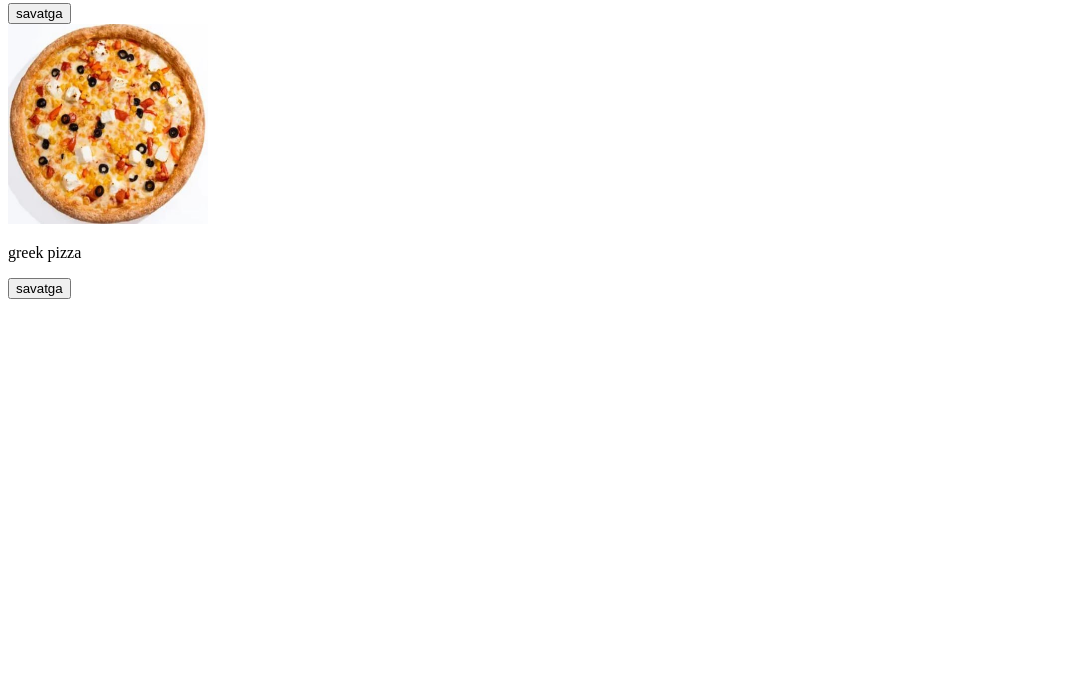
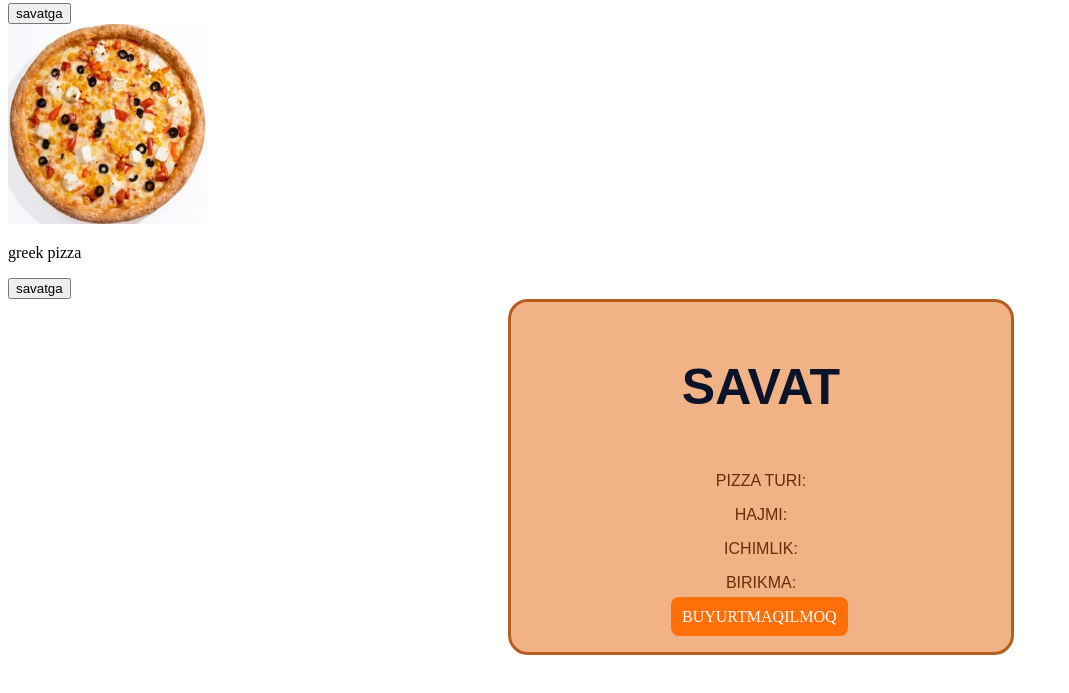
Before and after one commit to SoloMan-cool/demo, a plain HTML site: page index.html in a window 1280 px wide. Shown: the part 1379-2072 px from the top of the page, without its empty margins (0-1069 px from the left). Before the commit the page ends 1686 px from the top, so only its background shows below. Drawn offline with Linux system fonts and the light colour scheme.

Commit message:
savat tayyor

```diff
--- a/index.html
+++ b/index.html
@@ -44,6 +44,15 @@
     </div>
     <!-- saidazim -->
     <!-- abdulaziz -->
+     <div class="savat">
+
+        <p class="savat__text1">SAVAT</p>
+         <p class="savat__text0">PIZZA TURI:</p>
+       <p class="savat__text">HAJMI:</p>
+       <p class="savat__text2">ICHIMLIK:</p>
+       <p class="savat__text3">BIRIKMA:</p>
+       <a class="savat__btn" href="">BUYURTMAQILMOQ</a>
+     </div>
     <!-- abdulaziz -->
     <!-- komoliddin -->
      <main>
--- a/style.css
+++ b/style.css
@@ -99,3 +99,67 @@
     color: chocolate;
     border: 1px solid chocolate;
 }
+
+.savat{
+    border: rgb(181, 93, 31) solid;
+    border-radius: 20px;
+    max-width: 500px;
+    margin-left: 500px;
+    margin-bottom: 500px;
+    background-color: rgb(241, 178, 134);
+    height: 350px;
+}
+
+.savat__text{
+    color: rgb(106, 45, 2);
+    font-family: sans-serif;
+    text-align: center;
+}
+
+.savat__text2{
+    color: rgb(106, 45, 2);
+    font-family: sans-serif;
+    text-align: center;
+}
+
+.savat__text3{
+    color: rgb(106, 45, 2);
+    font-family: sans-serif;
+    text-align: center;
+}
+
+.savat__text1{
+    color: rgb(11, 19, 42);
+    font-family: sans-serif;
+    font-size: 50px;
+    font-weight: 700;
+    line-height: 70px;
+    letter-spacing: 0%;
+    text-align: center;
+
+}
+
+.savat__text0{
+    color: rgb(106, 45, 2);
+    font-family: sans-serif;
+    text-align: center;
+}
+
+
+.savat__btn{
+    background: rgb(255, 111, 8);
+    color: white;
+    padding: 10px;
+    border: 1px solid transparent;
+    border-radius: 8px;
+    transition: all 1s;
+    margin: 0 160px;
+     text-decoration: none;
+}
+
+.savat__btn:hover {
+    background: white;
+    color: chocolate;
+    border: 1px solid chocolate;
+
+}
```
